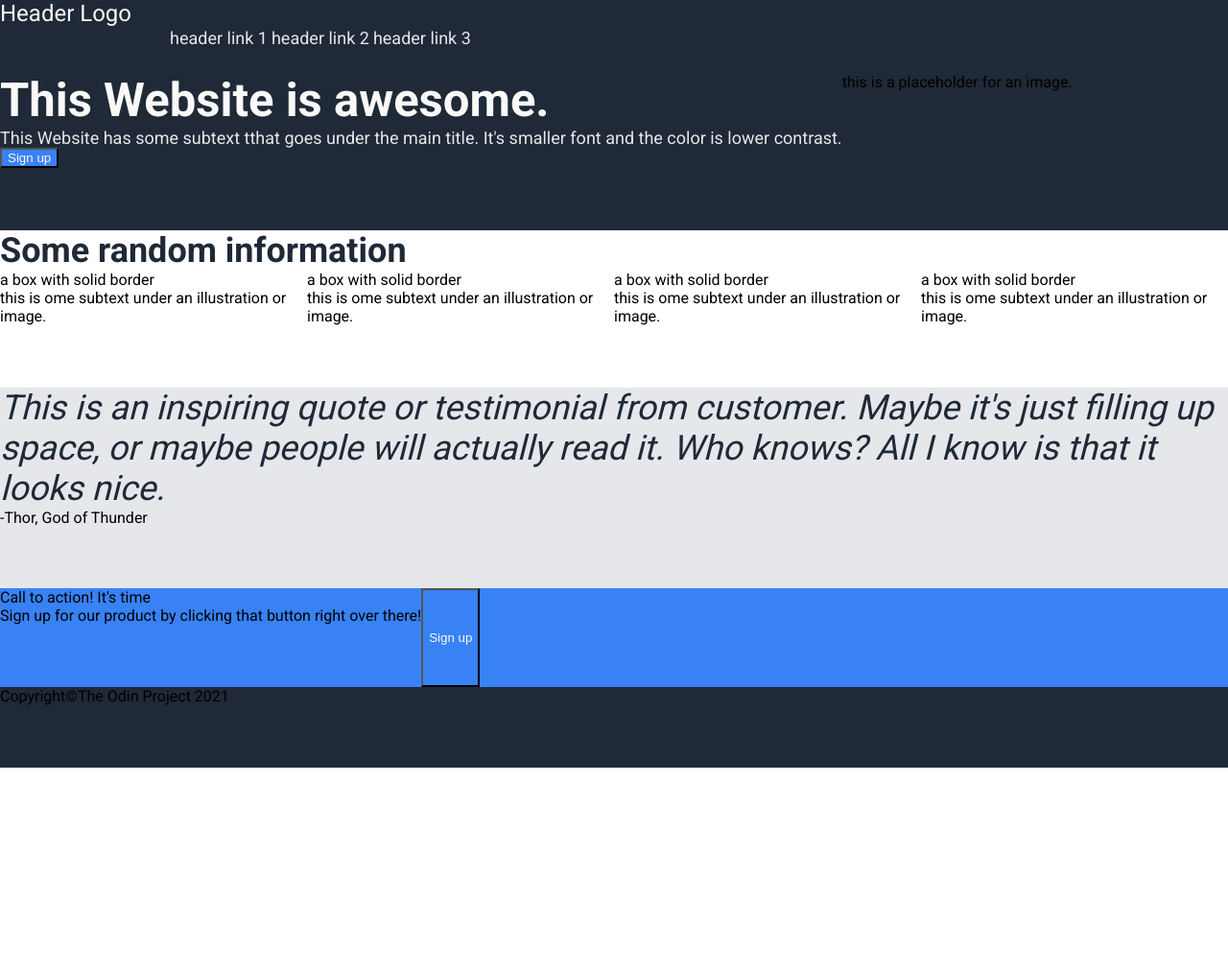
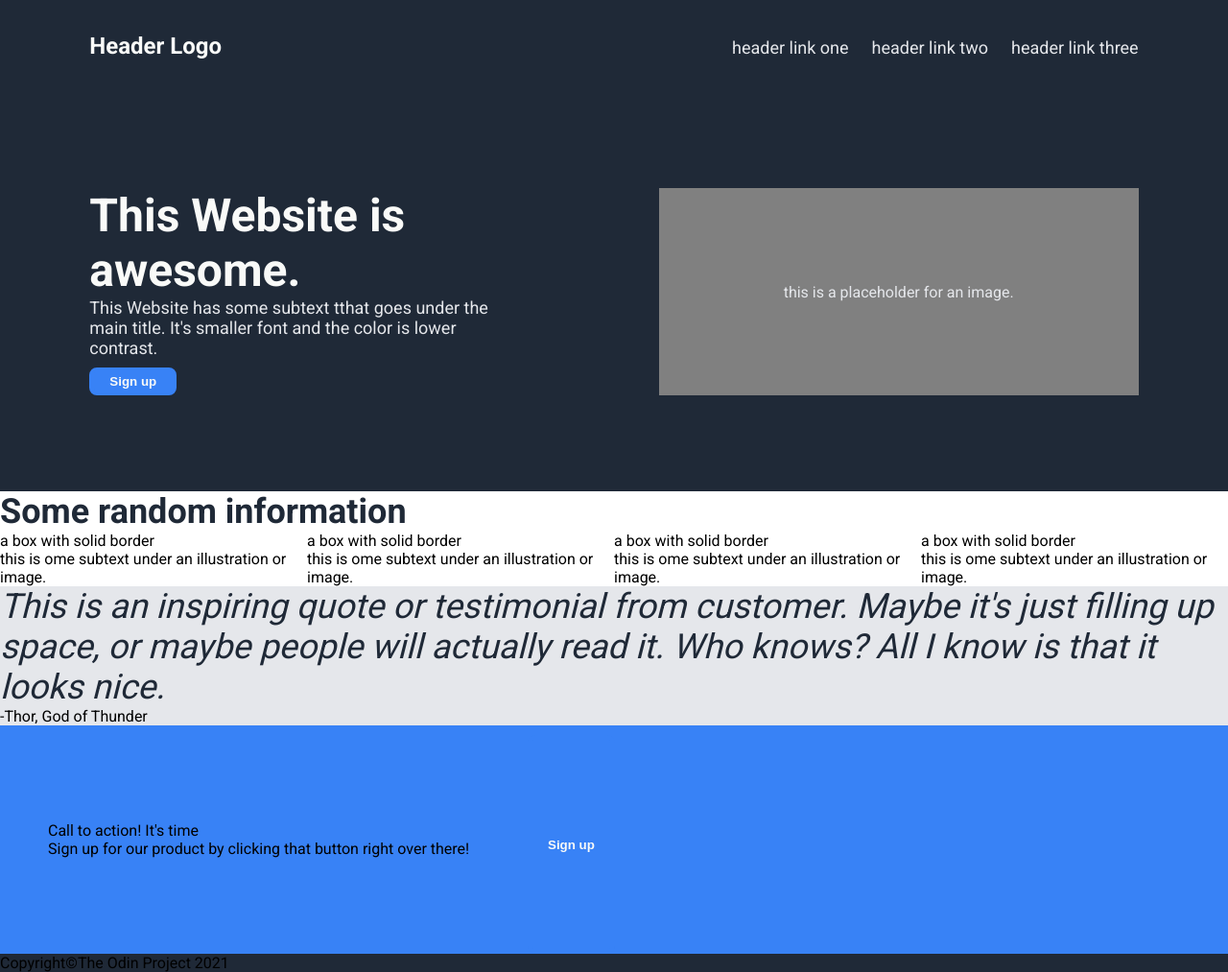
Before and after one commit to ymbelbase/landing-page, a plain HTML site: page index.html in a window 1280 px wide. Shown: the whole page at 96% size. Before the commit the page ends 800 px from the top, so only its background shows below. Drawn offline with Linux system fonts and the light colour scheme.

Commit message:
Heading designed

```diff
--- a/index.html
+++ b/index.html
@@ -12,9 +12,9 @@
             <div class="logo">Header Logo</div>
             <div class="links">
                 <ul>
-                    <li><a href="./index.html">header link 1</a></li>
-                    <li><a href="./index.html">header link 2</a></li>
-                    <li><a href="./index.html">header link 3</a></li>
+                    <li><a href="./index.html">header link one</a></li>
+                    <li><a href="./index.html">header link two</a></li>
+                    <li><a href="./index.html">header link three</a></li>
                 </ul>
             </div>
         </div>
@@ -24,7 +24,11 @@
                 <div class="title-description">This Website has some subtext tthat goes under the main title. It's  smaller font and the color is lower contrast.</div>
                 <button>Sign up</button>
             </div>
-            <div class="right">this is a placeholder for an image.</div>
+            <div class="right">
+                <div class ="bg">
+                    this is a placeholder for an image.
+                </div>
+            </div>
         </div>
     </div>
     <div class = "info">
--- a/styles.css
+++ b/styles.css
@@ -18,12 +18,14 @@ body{
     display: flex;
     color: #F9FAF8;
     font-size: 24px;
+    justify-content: space-evenly;
 }
 
 ul{
     display:flex;
     list-style: none;
-    gap:4px;
+    gap: 24px;
+    justify-content: end;
 }
 a{
     text-decoration: none;
@@ -33,17 +35,54 @@ a{
 
 .description{
     display: flex;
+    justify-content: space-evenly;
+
+
+}
+
+.left{
+    flex:1;
+    max-width: 450px;
+    margin: 100px 50px;
+}
+
+.right{
+    flex:1;
+    background-color:grey;
+    margin:100px 50px;
+    max-width: 500px;
+    display:flex;
+    justify-content: center;
+}
+.bg{
+    color:#e5e7eb;
+    align-self: center;
 }
 
 .main-title{
     color: #f9faf8;
-    font-size: 49px;
+    font-size: 48px;
     font-weight:800;
 }
 
 .title-description{
     color: #e5e7eb;
     font-size: 18px;
+}
+
+.logo{
+    align-self:  center;
+    text-align: left;
+    font-weight: 800;
+    margin: 10px 50px;
+    flex:1;
+    max-width: 450px;
+}
+
+.links{
+    max-width: 500px;
+    flex: 1;
+    margin:10px 50px;
 }
 
 
@@ -104,4 +143,9 @@ a{
 button{
     background-color: #3882f6;
     color: #f9faf8;
+    border:5px solid #3882f6;
+    border-radius: 8px;
+    padding: 2px 16px;
+    font-weight:600;
+    margin-top: 10px;
 }
```
